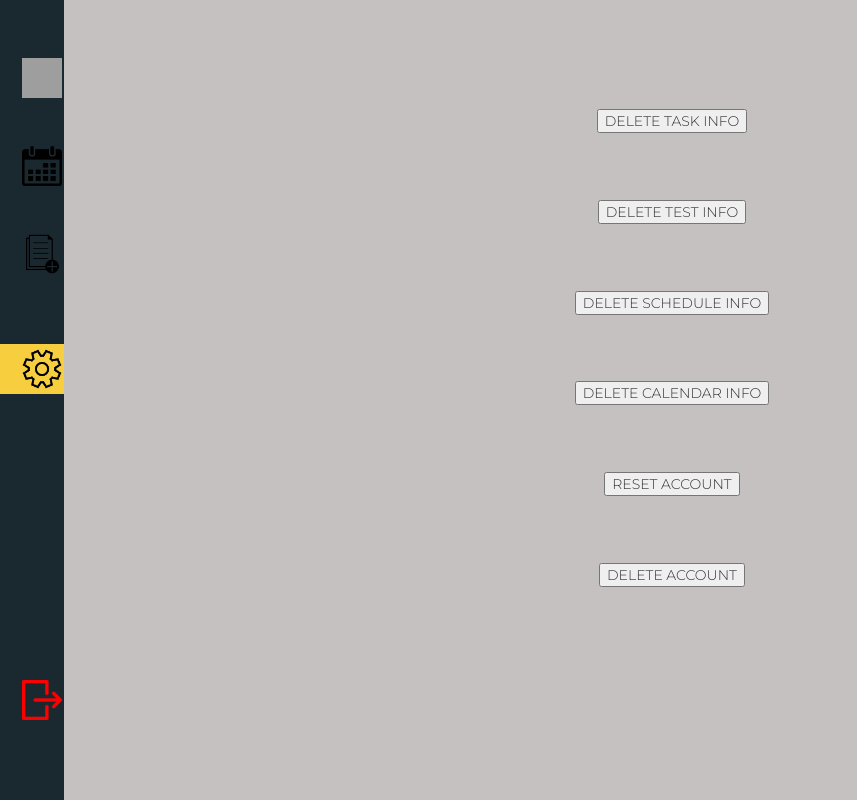
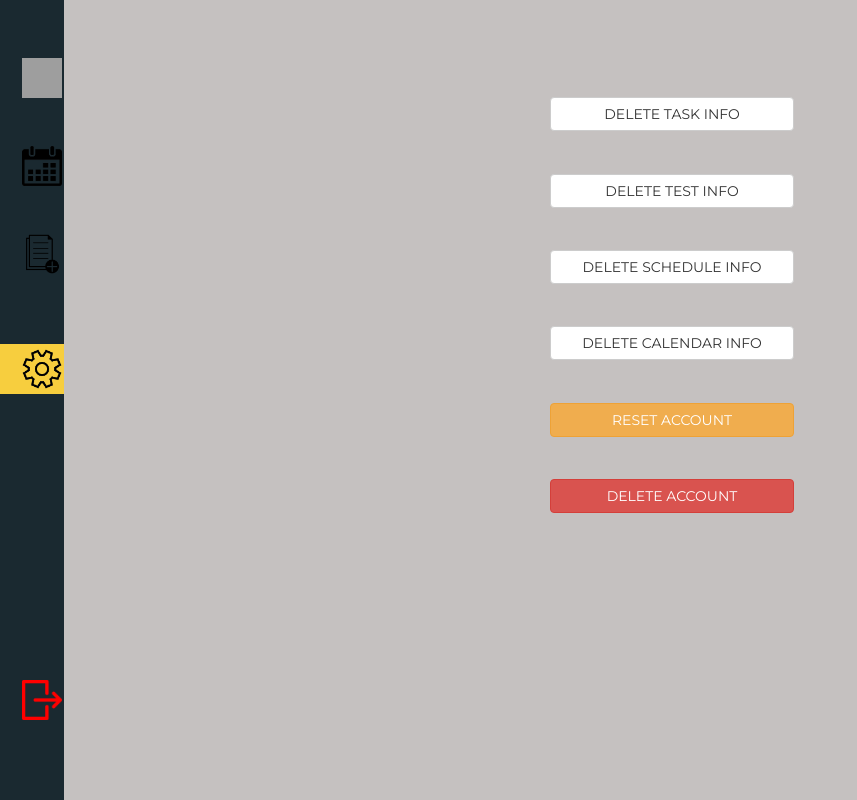
Before and after one commit to lukerakic/Website, a PHP site: page /settings.php in a window 1280 px wide. Shown: the whole page, without its empty margins (0-857 px from the left). Run offline with PHP 8.4, Linux system fonts and the light colour scheme; the visitor is signed in with stand-in values (Sample User, id 1); grey boxes are pictures that could not be loaded.

Commit message:
settings button fix

```diff
--- a/settings.php
+++ b/settings.php
@@ -15,7 +15,6 @@
     <meta charset="UTF-8">
     <title>Study Planner</title>
     <link rel="icon" href="default_images/icon.png">
-    <link rel="stylesheet" type="text/css" href="settings.css">
     <link rel="stylesheet" href="https://maxcdn.bootstrapcdn.com/bootstrap/3.4.1/css/bootstrap.min.css">
 </head>
 <style>
@@ -95,7 +94,13 @@
 }
 
 .areamain button{
-    margin: 2%;
+    margin: 1%;
+}
+
+button{
+    font-family: Montserrat;
+    font-size: 46px;
+    width: 20%;
 }
 </style>
 <body>
@@ -123,27 +128,27 @@
     <content>
     <div class="areamain">
     <form name="deltask" method="POST" action="deltaskinfo.php">
-    <button type="submit">DELETE TASK INFO</button>
+    <button type="submit" class="btn btn-default">DELETE TASK INFO</button>
     </form>
     <br>
     <form name="deltest" method="POST" action="deltestinfo.php">
-    <button type="submit">DELETE TEST INFO</button>
+    <button type="submit" class="btn btn-default">DELETE TEST INFO</button>
     </form>
     <br>
     <form name="delsch" method="POST" action="delschinfo.php">
-    <button type="submit">DELETE SCHEDULE INFO</button>
+    <button type="submit" class="btn btn-default">DELETE SCHEDULE INFO</button>
     </form>
     <br>
     <form name="delcal" method="POST" action="delcalinfo.php">
-    <button type="submit">DELETE CALENDAR INFO</button>
+    <button type="submit" class="btn btn-default">DELETE CALENDAR INFO</button>
     </form>
     <br>
     <form name="resacc" method="POST" action="resetacc.php">
-    <button type="submit">RESET ACCOUNT</button>
+    <button type="submit" class="btn btn-warning">RESET ACCOUNT</button>
     </form>
     <br>
     <form name="delacc" method="POST" action="deleteacc.php">
-    <button type="submit">DELETE ACCOUNT</button>
+    <button type="submit" class="btn btn-danger">DELETE ACCOUNT</button>
     </form>
     </div>
     </content>
```
